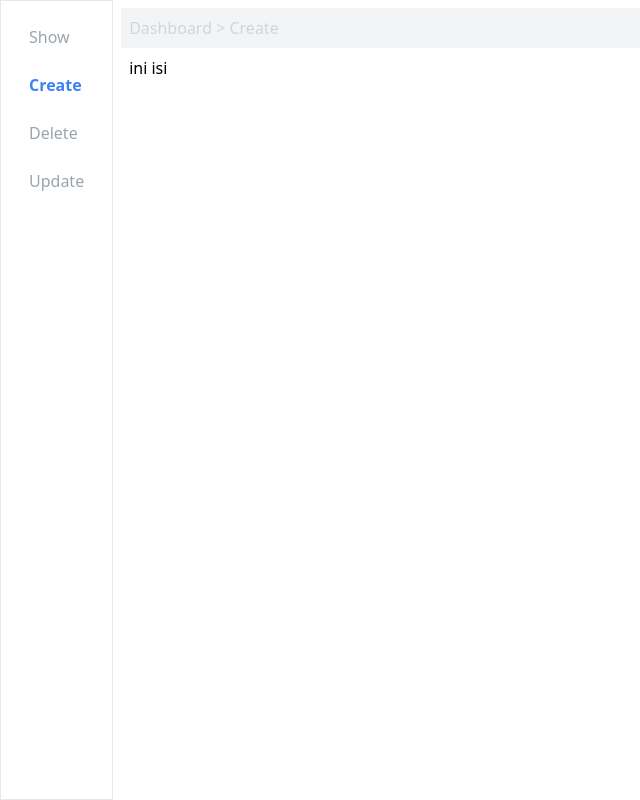
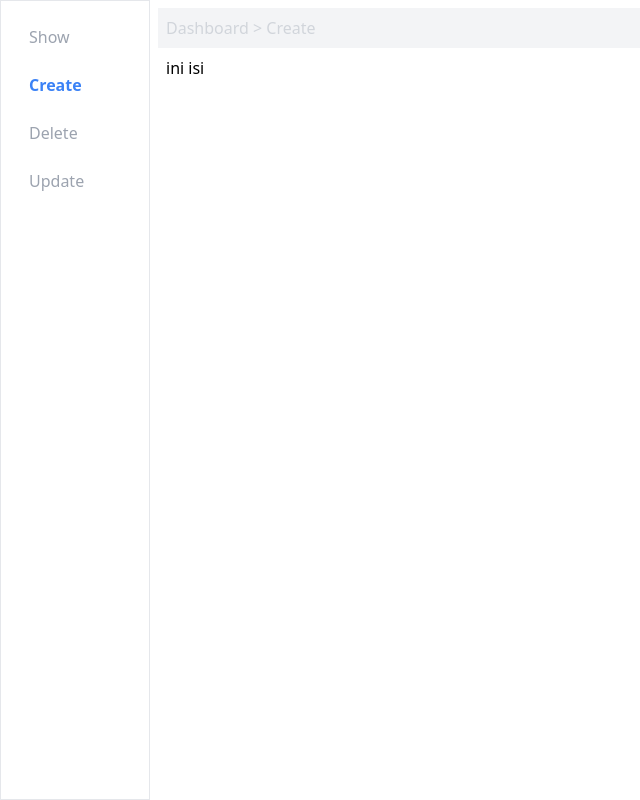
Before and after one commit to fragans/nuxt-firestore-gian, a Nuxt app: page /create in a window 1280 px wide. Shown: the whole page, without its empty margins (0-640 px from the left). Built offline with nearby package versions, Linux system fonts and the light colour scheme.

Commit message:
kosmetik

```diff
--- a/components/Sidebar.vue
+++ b/components/Sidebar.vue
@@ -1,5 +1,5 @@
 <template>
-  <div class="min-h-screen border border-gray-200 border-r max-w-[250px] p-4">
+  <div class="min-h-screen border border-gray-200 border-r min-w-[150px] p-4">
     <div class="flex flex-col text-gray-400 gap-2 ">
       <nuxt-link class="py-2 capitalize hover:bg-gray-100 w-full px-3 rounded-lg" :class="{ 'text-blue-500 font-bold' : $route.path === '/'}" to="/">show</nuxt-link>
       <nuxt-link class="py-2 capitalize hover:bg-gray-100 w-full px-3 rounded-lg" :class="{ 'text-blue-500 font-bold' : $route.path === '/create'}" to="/create">create</nuxt-link>
```
